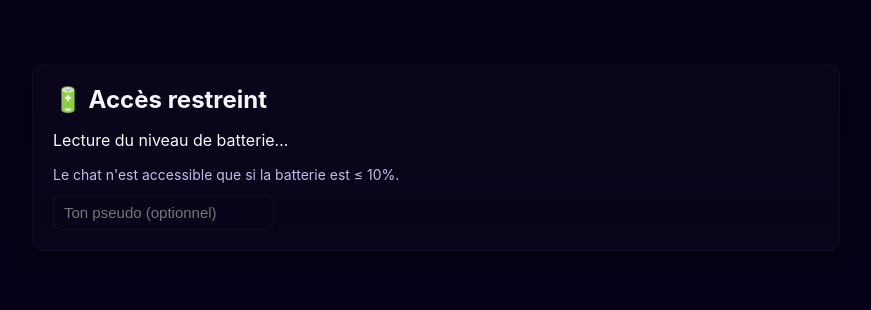
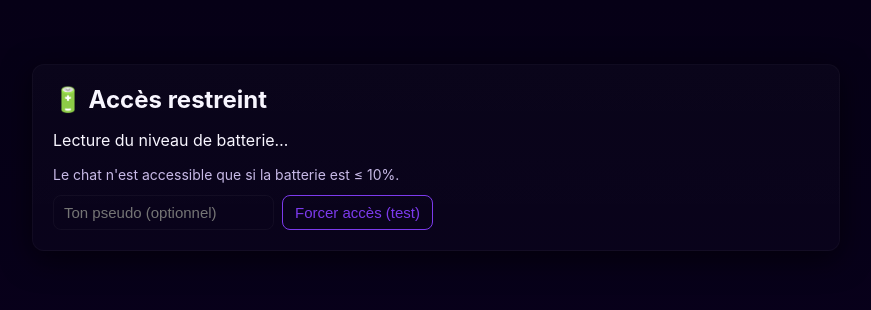
Before and after one commit to noahvigneron14-star/chat-battery-5pct, a website: page public/index.html in a window 1280 px wide. Shown: the whole page, without its empty margins (204-1075 px from the left). Drawn offline with nearby package versions, Linux system fonts and the light colour scheme.

Commit message:
Update index.html

```diff
--- a/public/index.html
+++ b/public/index.html
@@ -14,7 +14,8 @@
       <p class="muted">Le chat n'est accessible que si la batterie est ≤ 10%.</p>
       <div class="controls">
         <input id="name" placeholder="Ton pseudo (optionnel)" maxlength="30">
-                <button id="retry" class="btn alt hidden">Réessayer</button>
+        <button id="force" class="btn">Forcer accès (test)</button>
+        <button id="retry" class="btn alt hidden">Réessayer</button>
       </div>
     </section>
 
```
